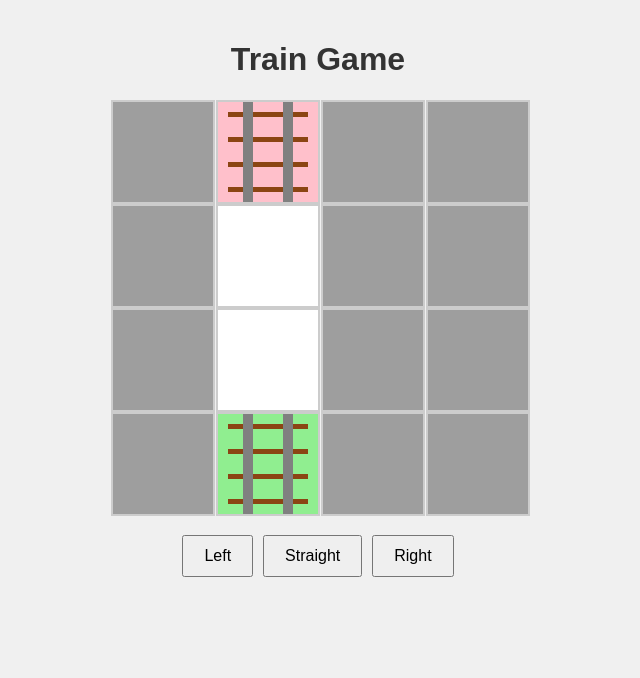
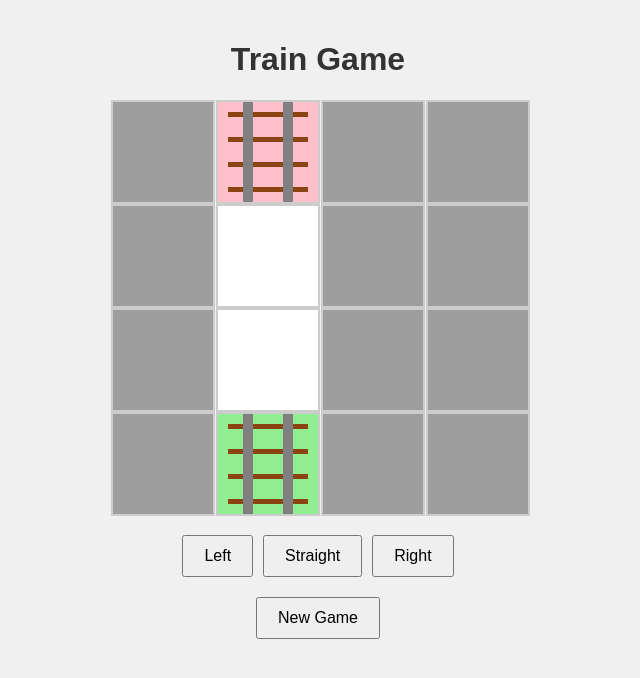
Before and after one commit to TrevorBurgoyne/train-game, a React (Create React App) app: page / in a window 1280 px wide. Shown: the top 678 px of the page, without its empty margins (322-962 px from the left). Built offline with nearby package versions, Linux system fonts and the light colour scheme.

Commit message:
Add new game button

```diff
--- a/src/components/GameBoard.tsx
+++ b/src/components/GameBoard.tsx
@@ -17,6 +17,8 @@ const GameBoard: FC = () => {
     }, []);
 
     const initializeGame = (): void => {
+        setIsGameOver(false);
+
         // Generate a new grid of obstacles
         const newGrid: TileProps[][] = Array.from({ length: GRID_SIZE }, () =>
             Array.from({ length: GRID_SIZE }, () => ({ tile_type: 'obstacle' }))
@@ -141,6 +143,9 @@ const GameBoard: FC = () => {
                 <button onClick={() => placeRail('straight')} disabled={isGameOver}>Straight</button>
                 <button onClick={() => placeRail('right')} disabled={isGameOver}>Right</button>
             </div>
+            <div className="controls">
+                <button onClick={initializeGame}>New Game</button>
+            </div>
         </div>
     );
 };
```
